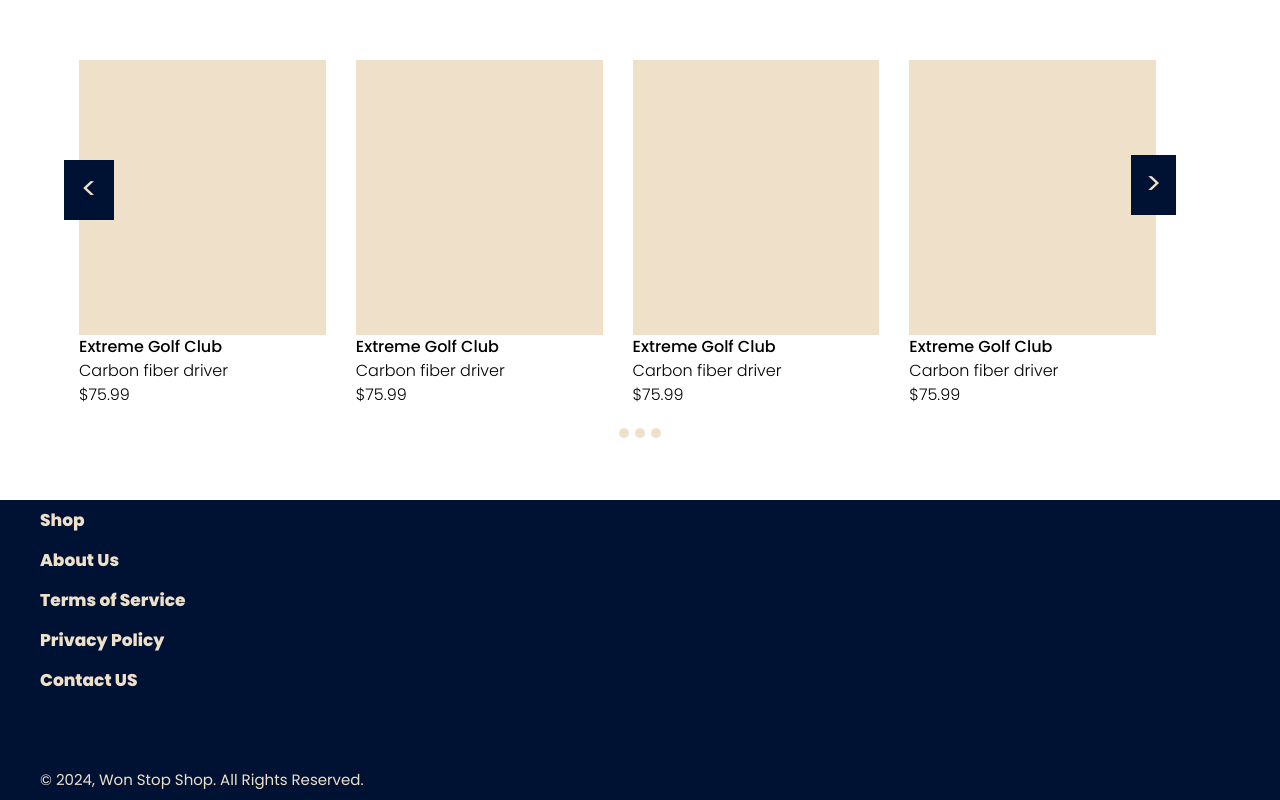
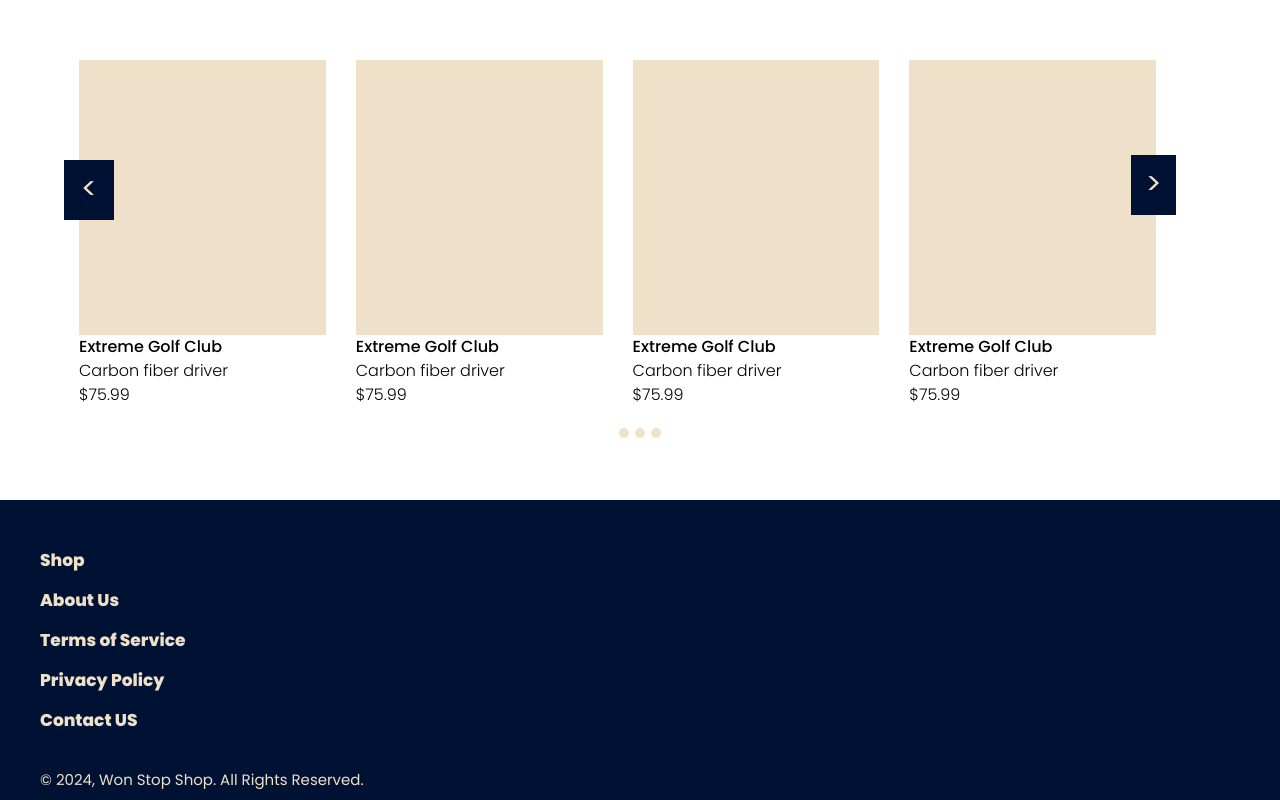
Before and after one commit to tdematos/Ecommerce-Store, a React (Vite) app in the folder ecom-website-project/: page / in a window 1280 px wide. Shown: the part 4910-5710 px from the top of the page. Built offline with nearby package versions, Linux system fonts and the light colour scheme.

Commit message:
add current year variable to footer and make it dynamic by using template literal

```diff
--- a/ecom-website-project/src/components/Footer.tsx
+++ b/ecom-website-project/src/components/Footer.tsx
@@ -2,6 +2,9 @@ import React, { Fragment } from "react";
 import "../style/Footer.css";
 
 const Footer: React.FC = () => {
+  let currentDate: Date = new Date();
+  let currentYear: number = currentDate.getFullYear();
+
   return (
     <Fragment>
       <footer>
@@ -26,7 +29,7 @@ const Footer: React.FC = () => {
         </div>
         <div className="social-media-links"></div>
         <div className="copyright-links">
-          <p>© 2024, Won Stop Shop. All Rights Reserved.</p>
+          <p>{`© ${currentYear}, Won Stop Shop. All Rights Reserved.`}</p>
         </div>
       </footer>
     </Fragment>
--- a/ecom-website-project/src/style/Footer.css
+++ b/ecom-website-project/src/style/Footer.css
@@ -5,6 +5,10 @@ footer {
   flex-direction: column;
   justify-content: space-between;
   align-items: space-between;
+}
+
+.site-links-container {
+  margin-top: 40px;
 }
 
 .link-list > li > a {
```
